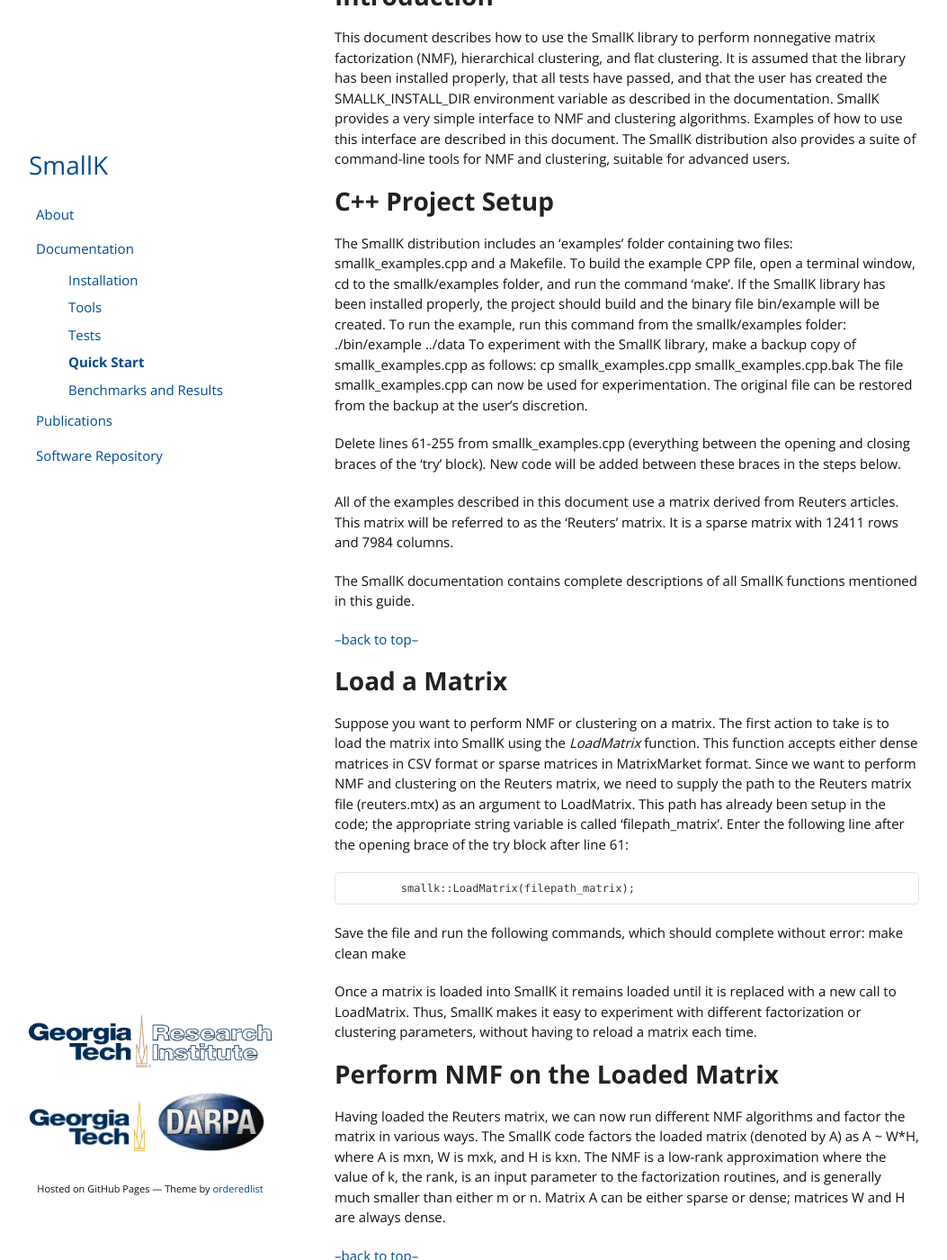
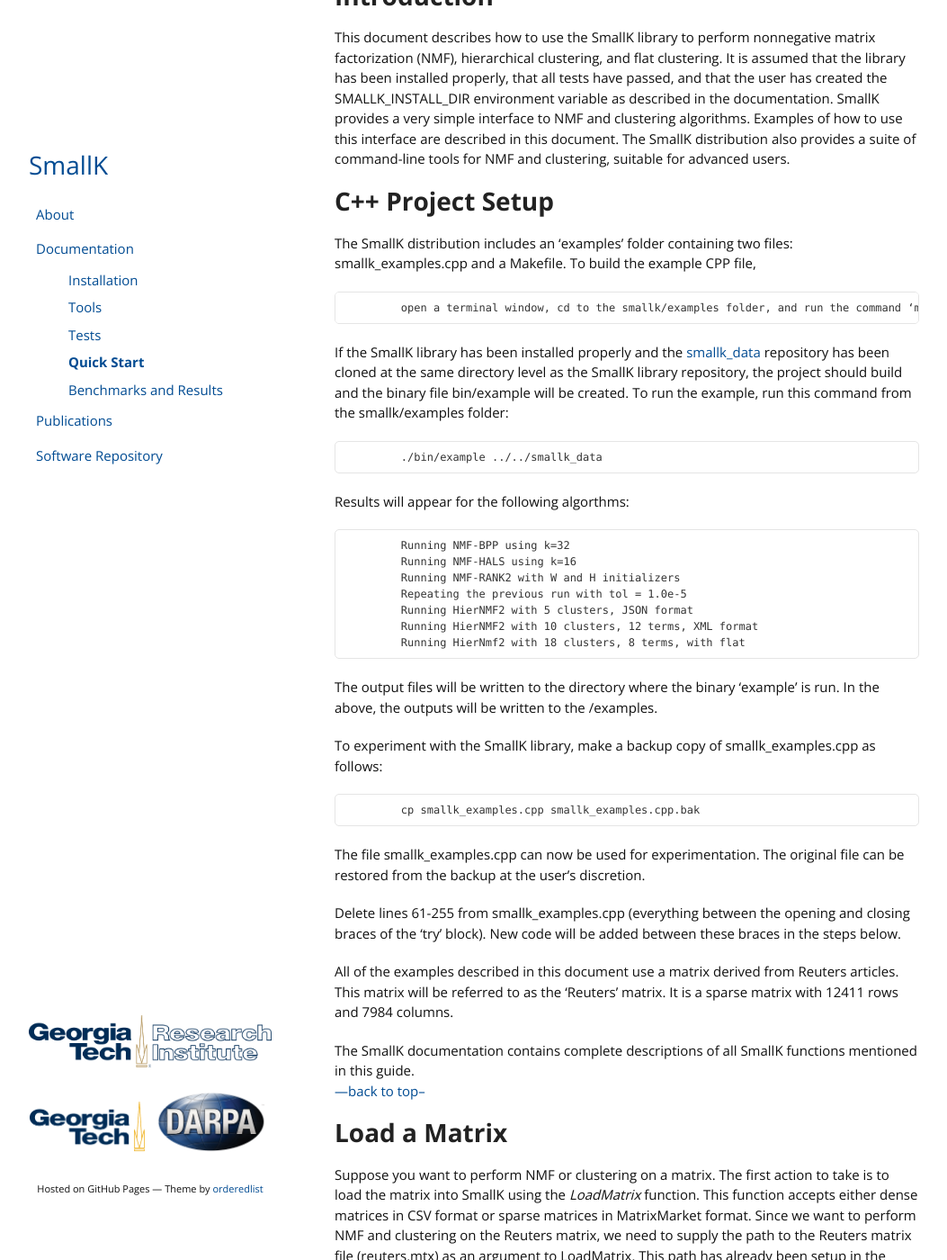
Before and after one commit to smallk/smallk.github.io, a Jekyll site: the page built from pages_documentation_quick_start.md, in a window 1280 px wide and 1400 px high, scrolled down 570 px. Shown: the whole window at 90% size, without its empty margins (113-1166 px from the left). Built offline with Jekyll 4.4.1, drawn with Linux system fonts in a browser that asks for light colours; some of the changed text lies outside the part shown.

Commit message:
modifications for smallk_data repository

```diff
--- a/pages_documentation_quick_start.md
+++ b/pages_documentation_quick_start.md
@@ -27,10 +27,30 @@ SmallK provides a very simple interface to NMF and clustering algorithms. Exampl
 
 <h1 id="setup"> C++ Project Setup </h1>
 
-The SmallK distribution includes an ‘examples’ folder containing two files: smallk_examples.cpp and a Makefile. To build the example CPP file, open a terminal window, cd to the smallk/examples folder, and run the command ‘make’.  If the SmallK library has been installed properly, the project should build and the binary file bin/example will be created.  To run the example, run this command from the smallk/examples folder:
-		./bin/example ../data
+The SmallK distribution includes an ‘examples’ folder containing two files: smallk_examples.cpp and a Makefile. To build the example CPP file,
+
+		open a terminal window, cd to the smallk/examples folder, and run the command ‘make’.
+
+If the SmallK library has been installed properly and the [smallk_data](https://github.com/smallk/smallk_data) repository has been cloned at the same directory level as the SmallK library repository, the project should build and the binary file bin/example will be created.  To run the example, run this command from the smallk/examples folder:
+
+		./bin/example ../../smallk_data
+
+Results will appear for the following algorthms:
+
+		Running NMF-BPP using k=32
+		Running NMF-HALS using k=16
+		Running NMF-RANK2 with W and H initializers
+		Repeating the previous run with tol = 1.0e-5
+		Running HierNMF2 with 5 clusters, JSON format
+		Running HierNMF2 with 10 clusters, 12 terms, XML format
+		Running HierNmf2 with 18 clusters, 8 terms, with flat
+
+The output files will be written to the directory where the binary ‘example’ is run. In the above, the outputs will be written to the <SmallK dir>/examples.
+
 To experiment with the SmallK library, make a backup copy of smallk_examples.cpp as follows:
+
 		cp smallk_examples.cpp smallk_examples.cpp.bak
+
 The file smallk_examples.cpp can now be used for experimentation. The original file can be restored from the backup at the user’s discretion.
 
 Delete lines 61-255 from smallk_examples.cpp (everything between the opening and closing braces of the ‘try’ block). New code will be added between these braces in the steps below.
@@ -38,8 +58,7 @@ Delete lines 61-255 from smallk_examples.cpp (everything between the opening and
 All of the examples described in this document use a matrix derived from Reuters articles. This matrix will be referred to as the ‘Reuters’ matrix. It is a sparse matrix with 12411 rows and 7984 columns.
 
 The SmallK documentation contains complete descriptions of all SmallK functions mentioned in this guide.
-
-[--back to top--](#top)
+<br>[—back to top--](#top)
 
 <h1 id="load_matrix"> Load a Matrix </h1>
 
@@ -66,7 +85,7 @@ Let’s use the default NMF-BPP algorithm to factor the 12411 x 7984 Reuters mat
 		smallk::Nmf(32);
 Build the code as described above; then run it with this command:
 
-		./bin/example ../data
+		./bin/example ../smallk_data
 
 The MsgBox function prints the string supplied as argument to the screen; this function is purely for annotating the output.  The Nmf function performs the factorization and generates two output files, w.csv and h.csv, which contain the matrix factors.  The files are written to the current directory.  SmallK can write these files to a specified output directory via the SetOutputDir function, but we will use the current directory for the examples in this guide.
 
@@ -78,31 +97,32 @@ MsgBox(“Running NMF-HALS using k=16”);
 		smallk::Nmf(16, smallk::Algorithm::HALS);
 
 Build and run the code again; you should observe that the code now performs two separate factorizations.
-
-[--back to top--](#top)
+<br>[—back to top--](#top)
 
 <h2 id="nmfinit"> NMF Initialization </h2>
 
-The SmallK library provides the capability to explicitly initialize the W and H factors.  For the previous two examples, these matrices were randomly initialized, since no initializers were provided in the call to the Nmf function.  The data directory contains initializer matrices for the W and H factors of the Reuters matrix, assuming that k has a value of 2. To illustrate the use of initializers, we will use the RANK2 algorithm to factor the Reuters matrix again, using a k-value of 2, but with explicit initializers.  Add these lines to the code:
+The SmallK library provides the capability to explicitly initialize the W and H factors.  For the previous two examples, these matrices were randomly initialized, since no initializers were provided in the call to the Nmf function. The data directory contains initializer matrices for the W and H factors of the Reuters matrix, assuming that k has a value of 2. To illustrate the use of initializers, we will use the RANK2 algorithm to factor the Reuters matrix again, using a k-value of 2, but with explicit initializers.  Add these lines to the code:
 
 		MsgBox("Running NMF-RANK2 with W and H initializers");
 		smallk::Nmf(2, smallk::Algorithm::RANK2, filepath_w, filepath_h);
 
 Build and run the code again, and observe that the code performs three separate factorizations.
 
-The string arguments ‘filepath_w’ and ‘filepath_h’ are configured to point to the W and H initializer matrices in the data directory.  Note how these are supplied as the third and fourth arguments to Nmf. For general matrix initializers, the W initializer must be a fully-dense matrix, in CSV format, with dimensions mxk, and the H initializer must be a fully-dense matrix, in CSV format, with dimensions kxn.
+The string arguments ‘filepath_w’ and ‘filepath_h’ are configured to point to the W and H initializer matrices in the data directory. Note how these are supplied as the third and fourth arguments to Nmf. For general matrix initializers, the W initializer must be a fully-dense matrix, in CSV format, with dimensions mxk, and the H initializer must be a fully-dense matrix, in CSV format, with dimensions kxn.
 
-The main purpose of using initializer matrices is to generate deterministic output, such as for testing, benchmarking, and performance studies.  You will notice that if you run the code repeatedly, the first two factorizations, which use random initializers, generate results that vary slightly from run to run.  The third factorization, which uses initializers, always generates the same output on successive runs.
+The main purpose of using initializer matrices is to generate deterministic output, such as for testing, benchmarking, and performance studies. You will notice that if you run the code repeatedly, the first two factorizations, which use random initializers, generate results that vary slightly from run to run. The third factorization, which uses initializers, always generates the same output on successive runs.
 
 Typically the use of initializers is not required.
-
-[--back to top--](#top)
+<br>[—back to top--](#top)
 
 <h1 id="hier"> Hierarchical Clustering </h1>
 
 Now let’s perform hierarchical clustering on the Reuters matrix. To do this, we must first load the dictionary file associated with the Reuters data (a file called ‘reuters_dictionary.txt’).  A string variable containing the full path to this file is provided in the ‘filepath_dict’ variable.  Add the following line to the code to load the Reuters dictionary:
-smallk::LoadDictionary(filepath_dict);
+
+		smallk::LoadDictionary(filepath_dict);
+
 As with the matrix file, the dictionary file remains loaded until it is replaced by another call to LoadDictionary.
+
 With the matrix file and the dictionary file both loaded, we can perform hierarchical clustering on the Reuters data. For the first attempt we will generate a factorization tree containing five clusters.  The number of clusters is specified as an argument to the clustering function.   Add these lines to the code:
 
 		MsgBox("Running HierNMF2 with 5 clusters, JSON format");
@@ -113,8 +133,7 @@ Build and run the code.
 The hierarchical clustering function is called ‘HierNmf2’. In the call above it will generate five clusters and generate two output files. One file will be called ‘assignments_5.csv’, a CSV file containing the cluster labels.  The first entry in the file is the label for the first column (document) of the matrix; the second entry is the label for the second column, etc.  Any entries that contain -1 are outliers; these represent the documents that were not assigned to any cluster.
 
 The other output file will be called ‘tree_5.json’, a JSON file containing the cluster information. This file contains sufficient information to unambiguously reconstruct the factorization tree.  If you open the file and examine the contents you can see the top terms assigned to each node.  Leaf nodes have -1 for their left and right child indices.  From an examination of the keywords at the leaf nodes, it is evident that this collection of Reuters documents is concerned with financial topics.
-
-[--back to top--](#top)
+<br>[—back to top--](#top)
 
 <h1 id="flat"> Flat Clustering </h1>
 
@@ -171,6 +189,4 @@ Georgia Tech Research Institute (GTRI) <br>
 75 5TH St. NW STE 900 <br>
 ATLANTA, GA 30308-1018
 <span><a href="mailto:barry.drake@gtri.gatech.edu">barry.drake@gtri.gatech.edu</a></span>
-
-
-[--back to top--](#top)
+<br>[—back to top--](#top)
```
Also changed, not shown: other parts of pages_documentation_quick_start.md (+3 -4 lines).
